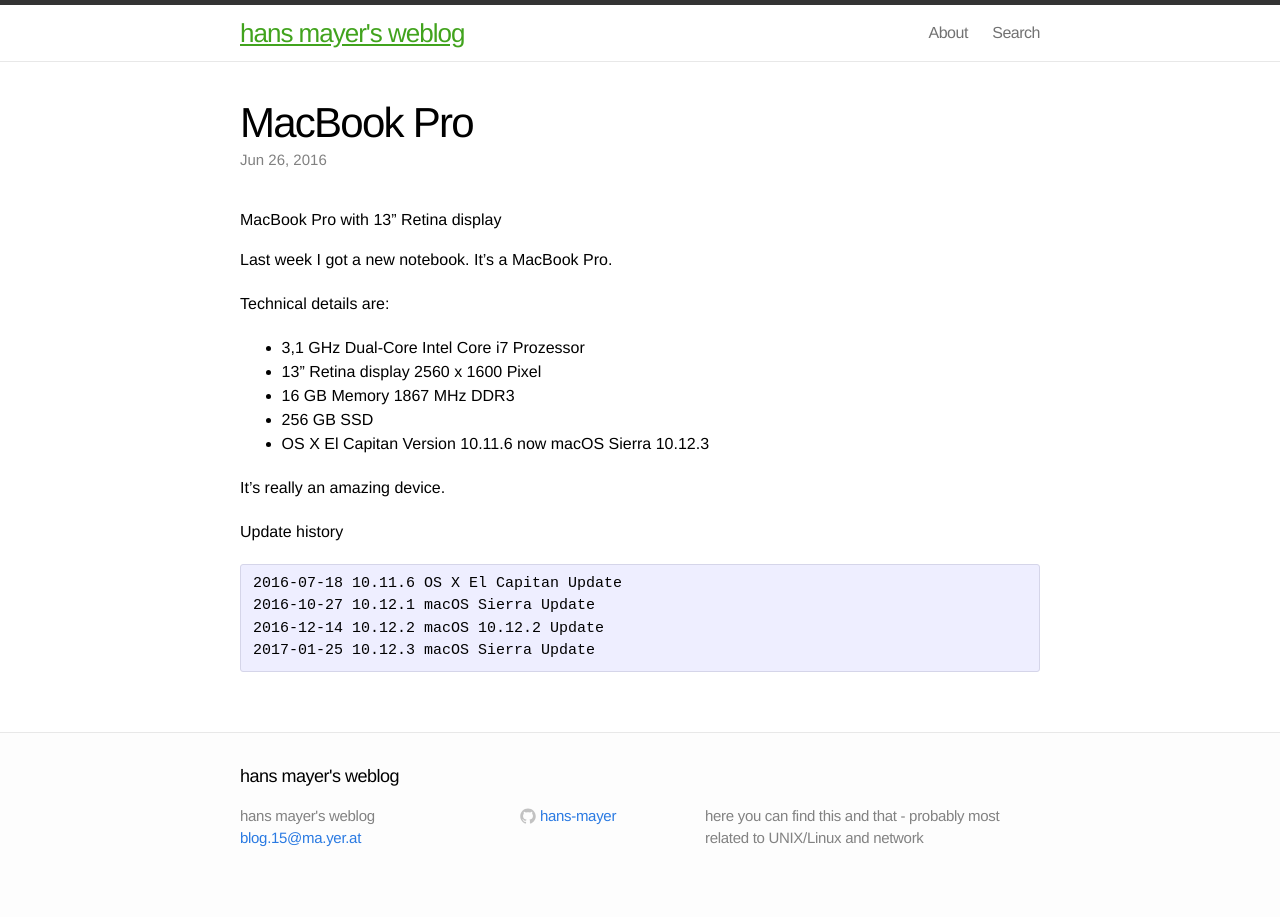
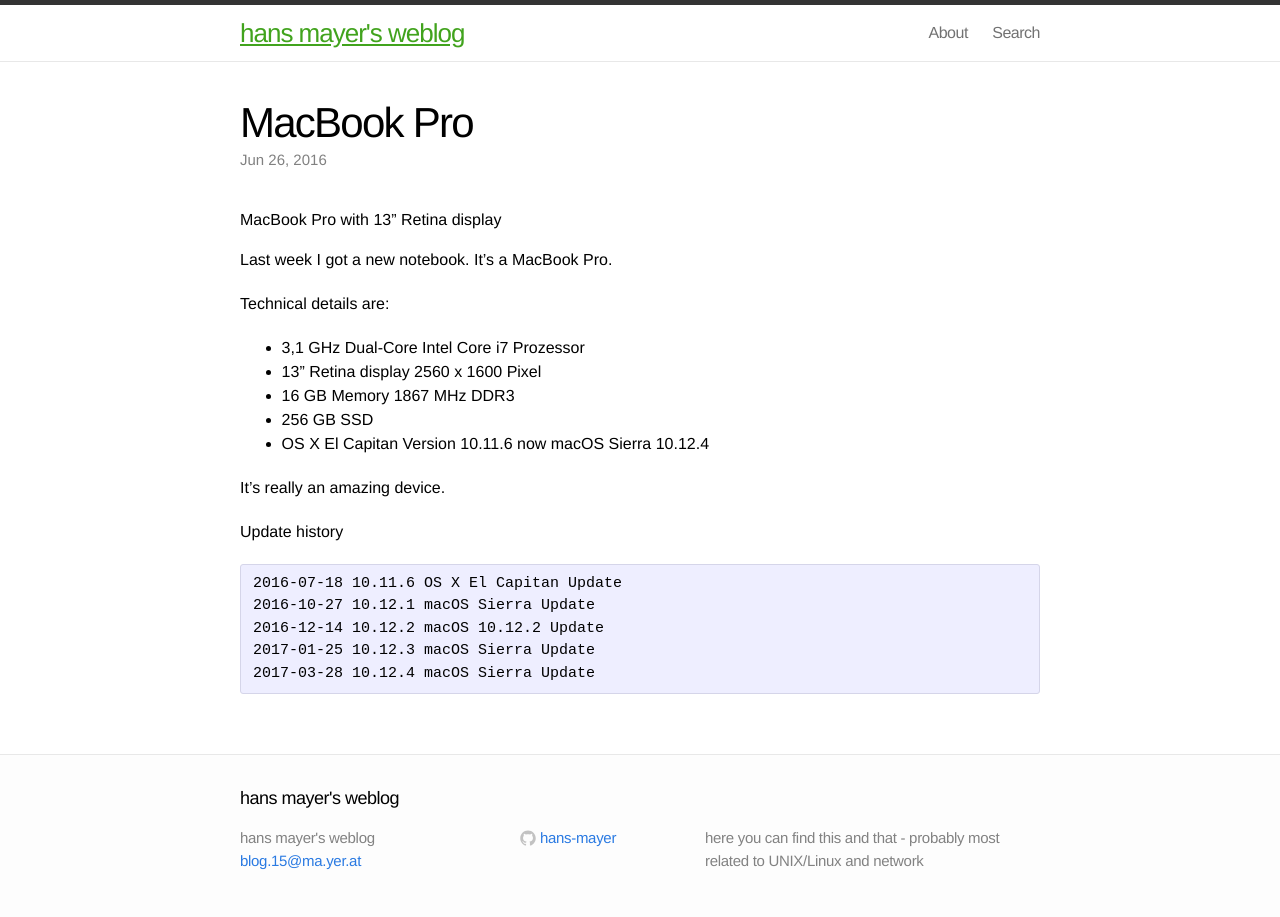
Before and after one commit to hans-mayer/blog, a Jekyll site: the page built from _posts/2016-06-26-MacBookPro.markdown, in a window 1280 px wide. Built offline with Jekyll 4.4.1, drawn with Linux system fonts in a browser that asks for light colours.

Commit message:
2016-06-26-MacBookPro os x update

```diff
--- a/_posts/2016-06-26-MacBookPro.markdown
+++ b/_posts/2016-06-26-MacBookPro.markdown
@@ -15,7 +15,7 @@
 * 13" Retina display 2560 x 1600 Pixel
 * 16 GB Memory 1867 MHz DDR3
 * 256 GB SSD
-* OS X El Capitan Version 10.11.6 now macOS Sierra 10.12.3
+* OS X El Capitan Version 10.11.6 now macOS Sierra 10.12.4
 
 It's really an amazing device.
 
@@ -27,4 +27,5 @@
 2016-10-27 10.12.1 macOS Sierra Update
 2016-12-14 10.12.2 macOS 10.12.2 Update
 2017-01-25 10.12.3 macOS Sierra Update
+2017-03-28 10.12.4 macOS Sierra Update
 </pre>
```
